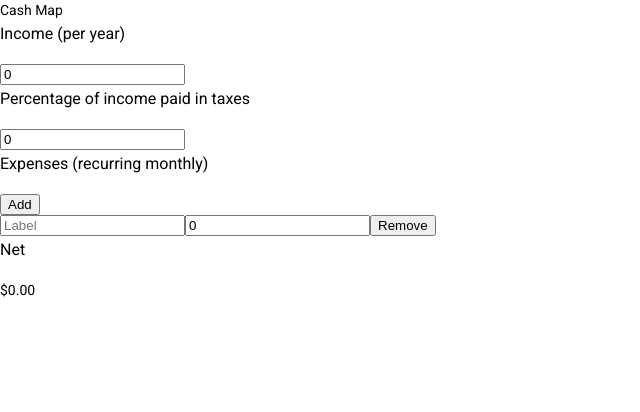
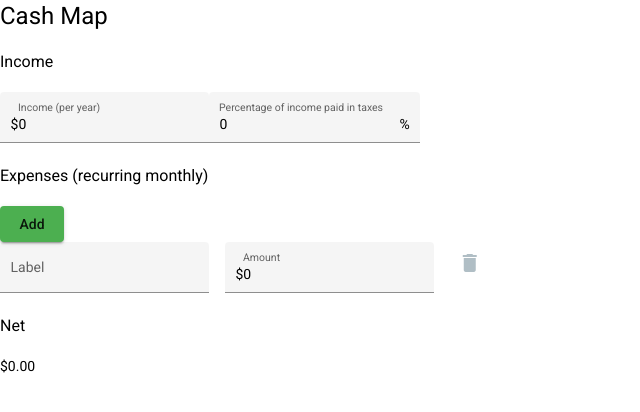
Before and after one commit to Layer-7-Software/cash-map, an Angular app in the folder cash-map/: page / in a window 1280 px wide. Both pictures are taken after a click on the button "Add". Shown: the top 412 px of the page, without its empty margins (0-640 px from the left). Built offline with nearby package versions, Linux system fonts and the light colour scheme.

Commit message:
feat: use Angular components

```diff
--- a/cash-map/src/app/app.component.html
+++ b/cash-map/src/app/app.component.html
@@ -1,19 +1,35 @@
-<div class="title">
-  Cash Map
-</div>
+<h1 class="title">Cash Map</h1>
 
-<h3>Income (per year)</h3>
-<input type="number" [(ngModel)]="budget.income" />
+<h3>Income</h3>
+<mat-form-field appearance="fill">
+  <mat-label>Income (per year)</mat-label>
+  <span matPrefix>$</span>
+  <input matInput type="number" min="0" [(ngModel)]="budget.income" />
+</mat-form-field>
 
-<h3>Percentage of income paid in taxes</h3>
-<input type="number" [(ngModel)]="budget.percentageOfIncomeForTaxes" />
+<mat-form-field appearance="fill">
+  <mat-label>Percentage of income paid in taxes</mat-label>
+  <input matInput type="number" min="0" [(ngModel)]="budget.percentageOfIncomeForTaxes" />
+  <span matSuffix>%</span>
+</mat-form-field>
 
 <h3>Expenses (recurring monthly)</h3>
-<button (click)="addExpense()">Add</button>
-<div *ngFor="let expense of budget.expenses">
-  <input type="text" placeholder="Label" [(ngModel)]="expense.label" />
-  <input type="number" step="0.01" placeholder="Amount" [(ngModel)]="expense.value" />
-  <button (click)="removeExpense(expense.id)">Remove</button>
+<button mat-raised-button color="primary" (click)="addExpense()">Add</button>
+<div class="expenses">
+  <div class="expense" *ngFor="let expense of budget.expenses">
+    <mat-form-field appearance="fill">
+      <mat-label>Label</mat-label>
+      <input matInput type="text" placeholder="Label" [(ngModel)]="expense.label" />
+    </mat-form-field>
+    <mat-form-field appearance="fill">
+      <mat-label>Amount</mat-label>
+      <span matPrefix>$</span>
+      <input matInput type="number" min="0" step="0.01" placeholder="Amount" [(ngModel)]="expense.value" />
+    </mat-form-field>
+    <button mat-icon-button color="accent" (click)="removeExpense(expense.id)">
+      <mat-icon aria-hidden="false" aria-label="Delete">delete</mat-icon>
+    </button>
+  </div>
 </div>
 
 <h3>Net</h3>
--- a/cash-map/src/app/app.component.scss
+++ b/cash-map/src/app/app.component.scss
@@ -0,0 +1,11 @@
+.expenses {
+  display: grid;
+  grid-gap: 1rem;
+
+  .expense {
+    display: grid;
+    grid-template-columns: 1fr 1fr 1fr;
+    grid-gap: 1rem;
+    max-width: fit-content;
+  }
+}
--- a/cash-map/src/app/app.module.ts
+++ b/cash-map/src/app/app.module.ts
@@ -5,6 +5,7 @@ import { BrowserModule } from '@angular/platform-browser';
 import { AppRoutingModule } from './app-routing.module';
 import { AppComponent } from './app.component';
 import { BrowserAnimationsModule } from '@angular/platform-browser/animations';
+import { MaterialModule } from './material.module';
 
 @NgModule({
   declarations: [
@@ -14,6 +15,7 @@ import { BrowserAnimationsModule } from '@angular/platform-browser/animations';
     BrowserModule,
     FormsModule,
     AppRoutingModule,
+    MaterialModule,
     BrowserAnimationsModule
   ],
   providers: [],
```
Also changed, not shown: cash-map/src/app/material.module.ts (added, +14 -0 lines).
